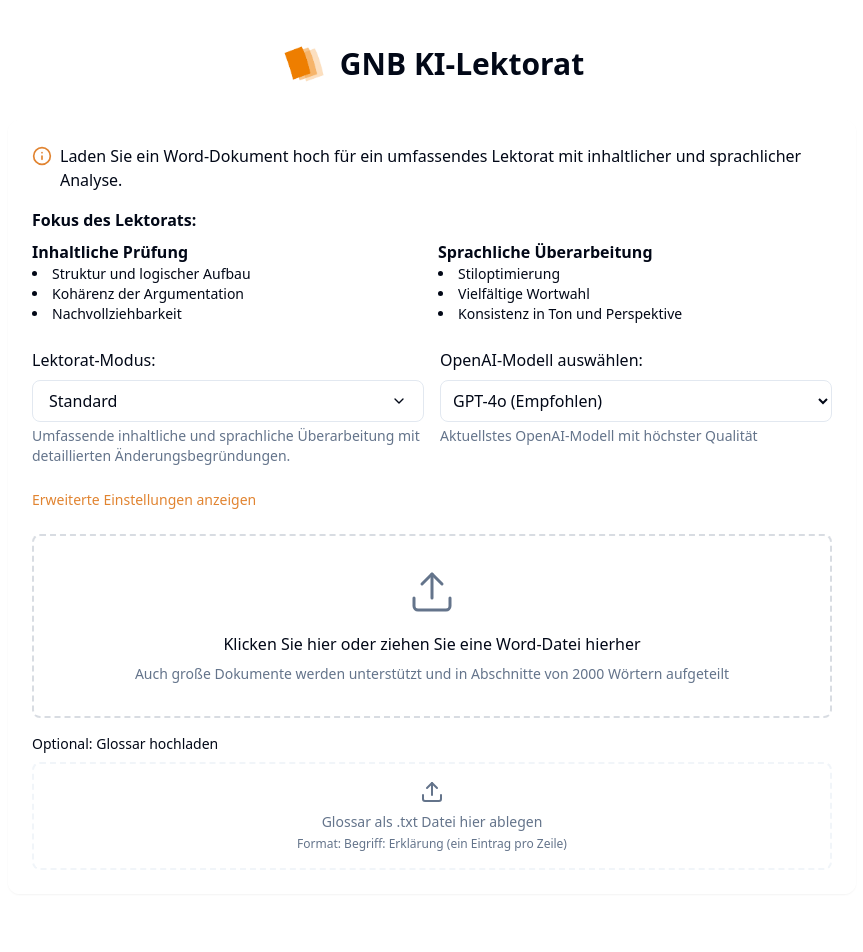
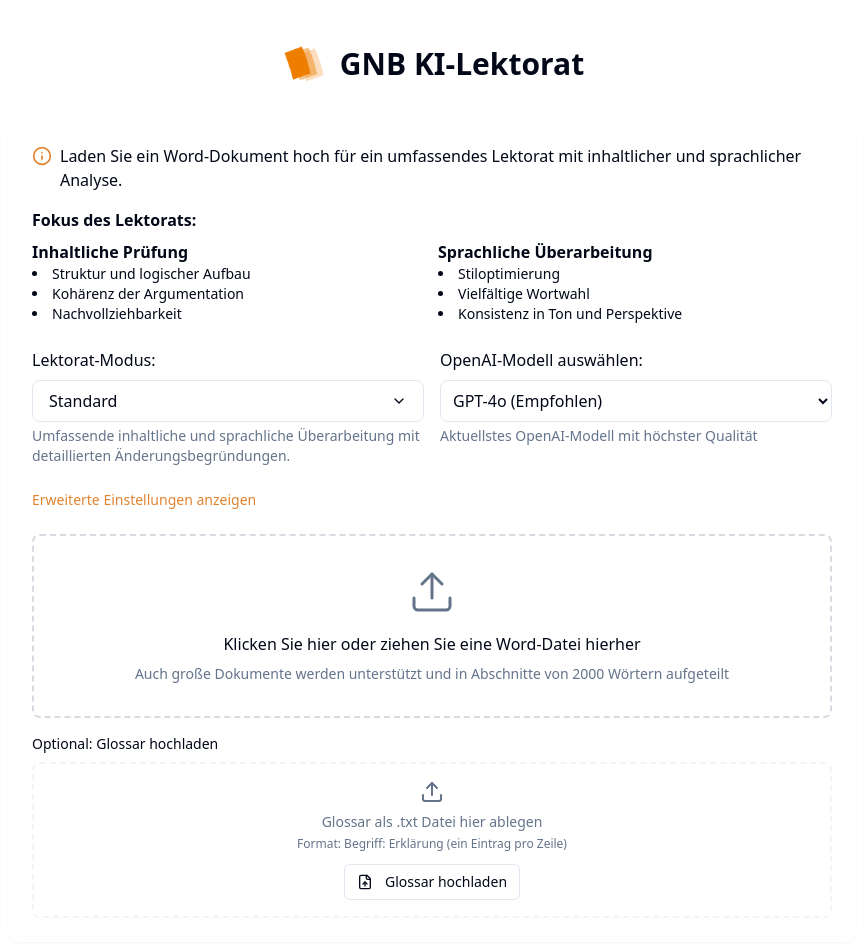
Before and after one commit to enoxios/clever-text-tuner, a React (Vite) app: page / in a window 1280 px wide. Shown: the top 952 px of the page, without its empty margins (208-1071 px from the left). Built offline with nearby package versions, Linux system fonts and the light colour scheme.

Commit message:
Fix: Glossary upload button functionality
The glossary upload button was not functional. This commit adds the necessary functionality to handle file uploads.

```diff
--- a/src/components/GlossaryUpload.tsx
+++ b/src/components/GlossaryUpload.tsx
@@ -1,7 +1,8 @@
 
 import { useState } from 'react';
-import { Upload, X } from 'lucide-react';
+import { Upload, X, FileUp } from 'lucide-react';
 import { toast } from 'sonner';
+import { Button } from "@/components/ui/button";
 
 interface GlossaryEntry {
   term: string;
@@ -59,6 +60,17 @@ const GlossaryUpload = ({ onGlossaryLoad }: GlossaryUploadProps) => {
     }
   };
 
+  const handleFileInputChange = (e: React.ChangeEvent<HTMLInputElement>) => {
+    if (e.target.files && e.target.files.length > 0) {
+      const file = e.target.files[0];
+      if (file.type === 'text/plain' || file.name.endsWith('.txt')) {
+        parseGlossaryFile(file);
+      } else {
+        toast.error('Bitte nur .txt Dateien hochladen');
+      }
+    }
+  };
+
   return (
     <div
       className={`border-2 border-dashed rounded-lg p-4 text-center ${
@@ -77,9 +89,31 @@ const GlossaryUpload = ({ onGlossaryLoad }: GlossaryUploadProps) => {
       <p className="text-sm text-muted-foreground">
         Glossar als .txt Datei hier ablegen
       </p>
-      <p className="text-xs text-muted-foreground mt-1">
+      <p className="text-xs text-muted-foreground mt-1 mb-3">
         Format: Begriff: Erklärung (ein Eintrag pro Zeile)
       </p>
+
+      <label htmlFor="glossary-file-upload">
+        <div className="inline-block">
+          <Button
+            type="button"
+            variant="outline"
+            size="sm"
+            className="cursor-pointer"
+            onClick={() => document.getElementById('glossary-file-upload')?.click()}
+          >
+            <FileUp className="h-4 w-4 mr-1" />
+            Glossar hochladen
+          </Button>
+          <input
+            id="glossary-file-upload"
+            type="file"
+            accept=".txt,text/plain"
+            className="hidden"
+            onChange={handleFileInputChange}
+          />
+        </div>
+      </label>
     </div>
   );
 };
```
